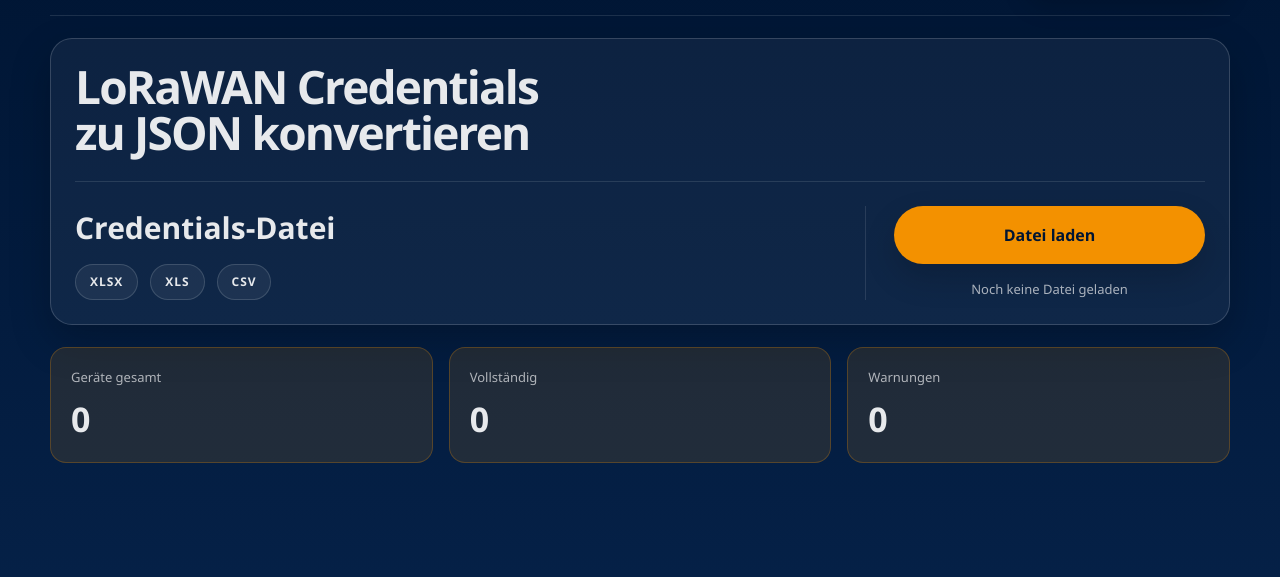
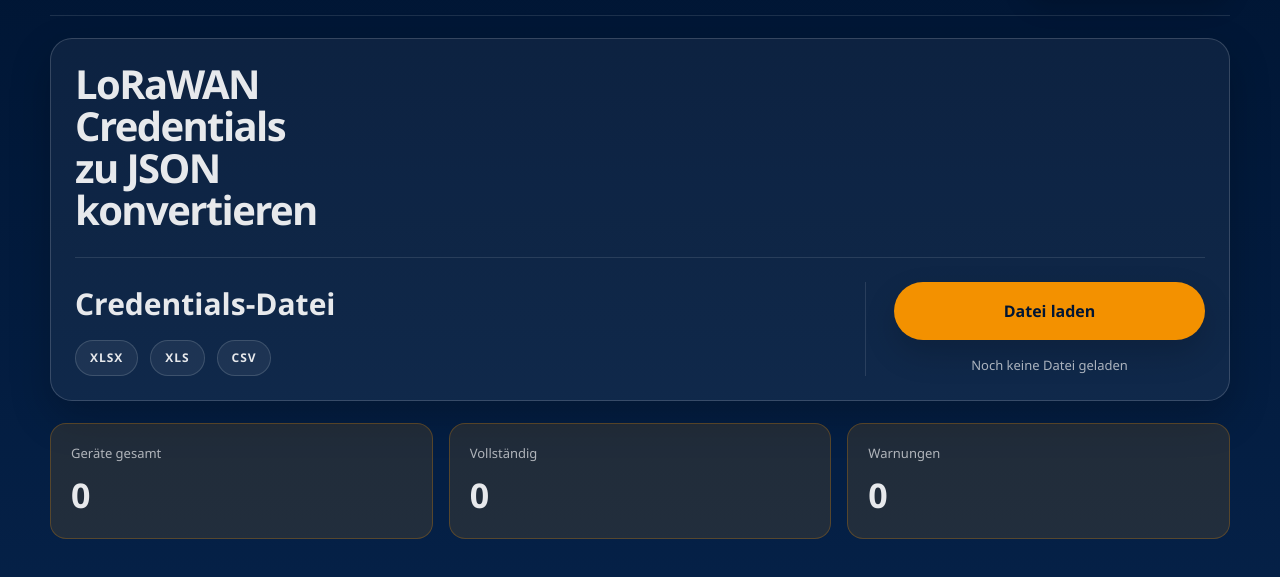
Before and after one commit to Lucaneedshelp/sensise-tool, a plain HTML site: page apps/json-generator/index.html in a window 1280 px wide. Shown: the part 79-656 px from the top of the page. Drawn offline with Linux system fonts and the light colour scheme.

Commit message:
Add files via upload

```diff
--- a/apps/json-generator/app.css
+++ b/apps/json-generator/app.css
@@ -44,10 +44,9 @@ body {
 
 .hero h1 {
   margin: 0;
-  max-width: 20ch;
-  font-size: clamp(30px, 4vw, 46px);
-  line-height: 1;
-  text-wrap: balance;
+  max-width: 16ch;
+  font-size: clamp(28px, 3.6vw, 40px);
+  line-height: 1.05;
   letter-spacing: -0.04em;
 }
 
@@ -304,7 +303,7 @@ body {
 
   .hero h1 {
     max-width: none;
-    font-size: clamp(28px, 8vw, 40px);
+    font-size: clamp(26px, 7vw, 34px);
   }
 
   .drop-panel {
--- a/apps/json-generator/index.html
+++ b/apps/json-generator/index.html
@@ -19,7 +19,7 @@
     <header class="hero panel">
       <div class="hero-head">
         <div>
-          <h1>LoRaWAN Credentials zu JSON konvertieren</h1>
+          <h1>LoRaWAN Credentials<br>zu JSON konvertieren</h1>
         </div>
       </div>
 
```
